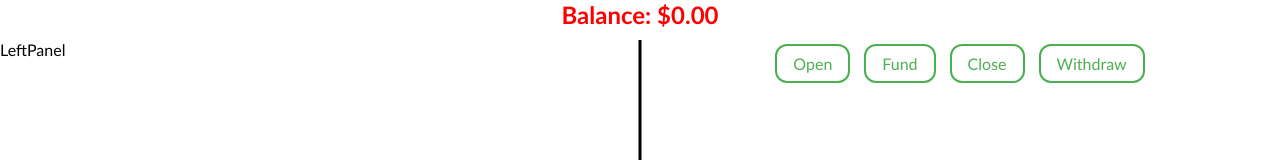
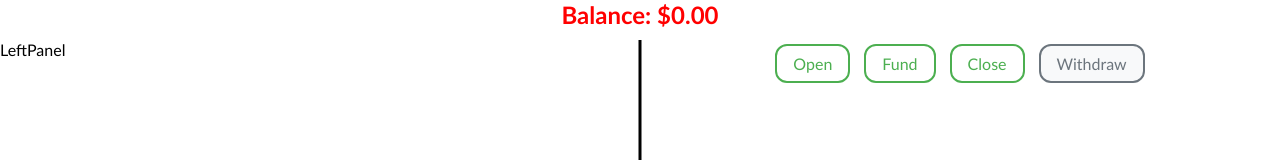
Before and after one commit to flashbros/smart-contract, a Next.js app in the folder demo-website/: page / in a window 1280 px wide. Shown: the top 160 px of the page. Built offline with nearby package versions, Linux system fonts and the light colour scheme.

Commit message:
Refactor buttonLayout.js and buttonLayout.module.css

```diff
--- a/demo-website/src/app/[components]/[buttonLayout]/buttonLayout.js
+++ b/demo-website/src/app/[components]/[buttonLayout]/buttonLayout.js
@@ -1,11 +1,11 @@
 import style from "./buttonLayout.module.css";
 
-const ButtonLayout = () => (
+const ButtonLayout = ({i1,i2,i3,i4}) => (
   <div className={style.ButtonLayout}>
-        <div className={style.button}>Open</div>
-        <div className={style.button}>Fund</div>
-        <div className={style.button}>Close</div>
-        <div className={style.button}>Withdraw</div>
+    <div className={`${style.button} ${i1 ? style.inactive : ""}`}>Open</div>
+    <div className={`${style.button} ${i2 ? style.inactive : ""}`}>Fund</div>
+    <div className={`${style.button} ${i3 ? style.inactive : ""}`}>Close</div>
+    <div className={`${style.button} ${i4 ? style.inactive : ""}`}>Withdraw</div>
   </div>
 );
 
--- a/demo-website/src/app/[components]/[buttonLayout]/buttonLayout.module.css
+++ b/demo-website/src/app/[components]/[buttonLayout]/buttonLayout.module.css
@@ -21,7 +21,19 @@
   border-radius: 12px;
 }
 
+.inactive {
+  background-color: #f8f9fa;
+  color: #6c757d;
+  border: solid 2px #6c757d;
+  cursor: not-allowed;
+}
+
 .button:hover {
   background-color: #4caf50;
   color: white;
 }
+
+.inactive:hover {
+  background-color: #f8f9fa;
+  color: #6c757d;
+}
--- a/demo-website/src/app/[components]/[rightPanel]/topRightPanel.js
+++ b/demo-website/src/app/[components]/[rightPanel]/topRightPanel.js
@@ -3,9 +3,9 @@ import strucStyle from "./../../styles.module.css";
 import style from "./topRightPanel.module.css";
 
 const TopRightPanel = () => (
-    <div className={strucStyle.TopRightPanel}>
-          <ButtonLayout />
-    </div>
+  <div className={strucStyle.TopRightPanel}>
+    <ButtonLayout i1={false} i2={false} i3={false} i4={true}/>
+  </div>
 );
 
 export default TopRightPanel;
```
